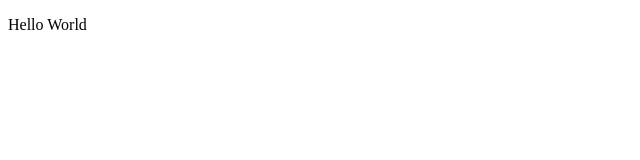
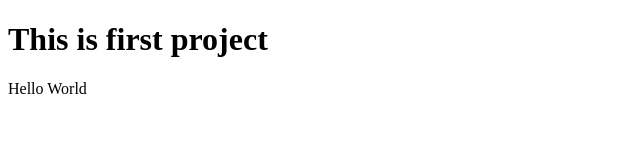
Before and after one commit to kiranrohra/Front-End-Web-UI-Framework, a website: page index.html in a window 1280 px wide. Shown: the whole page, without its empty margins (0-640 px from the left). Drawn offline with Linux system fonts and the light colour scheme.

```diff
--- a/index.html
+++ b/index.html
@@ -4,6 +4,7 @@
 	<title>First File </title>
 </head>
 <body>
+	<h1>This is first project</h1>
 	<p>Hello World</p>
 </body>
 </html>
```
Also changed, not shown: package.json (+7 -2 lines), 2 other files.
